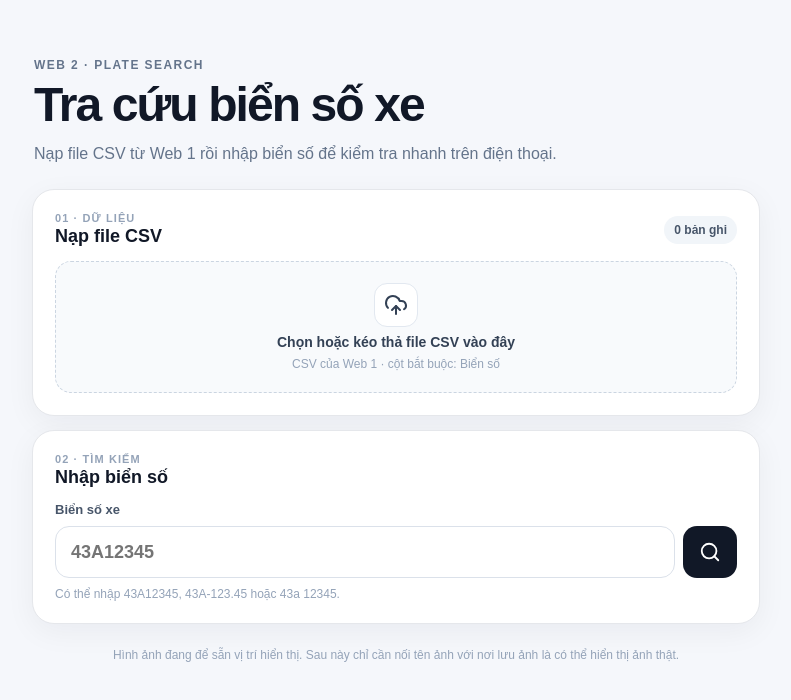
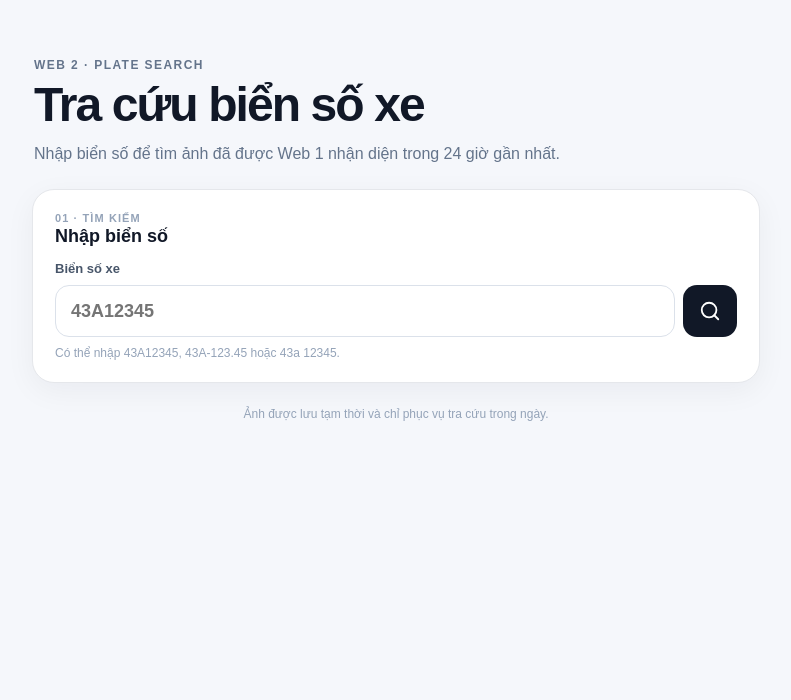
Before and after one commit to BaoNguyen777/web2-plate-search, a Next.js app: page / in a window 1280 px wide. Shown: the top 700 px of the page, without its empty margins (244-1035 px from the left). Built offline with nearby package versions, Linux system fonts and the light colour scheme.

Commit message:
feat: switch web2 from CSV to live plate lookup

```diff
--- a/app/page.tsx
+++ b/app/page.tsx
@@ -1,85 +1,47 @@
 "use client";
 
-import { CheckCircle2, FileSpreadsheet, Image as ImageIcon, Search, UploadCloud, XCircle } from "lucide-react";
-import { ChangeEvent, DragEvent, FormEvent, useMemo, useState } from "react";
+import { CheckCircle2, Image as ImageIcon, LoaderCircle, Search, XCircle } from "lucide-react";
+import { FormEvent, useState } from "react";
 
-type RecordItem = { plate: string; imageName: string; confidence: string; status: string };
+type RecordItem = {
+  id: string;
+  plate: string;
+  imageName: string;
+  confidence: number;
+  status: string;
+  createdAt: string;
+  imageUrl: string | null;
+};
 
 function normalizePlate(value: string) {
   return value.normalize("NFD").replace(/[\u0300-\u036f]/g, "").toUpperCase().replace(/[^A-Z0-9]/g, "");
 }
 
-function parseCsvLine(line: string) {
-  const cells: string[] = [];
-  let cell = "";
-  let quoted = false;
-  for (let i = 0; i < line.length; i += 1) {
-    const char = line[i];
-    const next = line[i + 1];
-    if (char === '"' && quoted && next === '"') { cell += '"'; i += 1; }
-    else if (char === '"') quoted = !quoted;
-    else if (char === "," && !quoted) { cells.push(cell.trim()); cell = ""; }
-    else cell += char;
-  }
-  cells.push(cell.trim());
-  return cells;
-}
-
-function parseCsv(text: string): RecordItem[] {
-  const lines = text.replace(/^\uFEFF/, "").split(/\r?\n/).filter((line) => line.trim());
-  if (lines.length < 2) return [];
-  const headers = parseCsvLine(lines[0]).map((header) => header.trim());
-  const findHeader = (name: string) => headers.findIndex((header) => header.toLowerCase() === name.toLowerCase());
-  const plateIndex = findHeader("Biển số");
-  const imageIndex = findHeader("Tên ảnh");
-  const confidenceIndex = findHeader("Độ tin cậy");
-  const statusIndex = findHeader("Trạng thái");
-  if (plateIndex < 0) return [];
-  return lines.slice(1).map(parseCsvLine).map((cells) => ({
-    plate: cells[plateIndex] ?? "",
-    imageName: imageIndex >= 0 ? cells[imageIndex] ?? "" : "",
-    confidence: confidenceIndex >= 0 ? cells[confidenceIndex] ?? "" : "",
-    status: statusIndex >= 0 ? cells[statusIndex] ?? "" : "",
-  })).filter((item) => normalizePlate(item.plate));
+function formatTime(value: string) {
+  try { return new Intl.DateTimeFormat("vi-VN", { timeZone: "Asia/Ho_Chi_Minh", hour: "2-digit", minute: "2-digit", second: "2-digit", day: "2-digit", month: "2-digit" }).format(new Date(value)); }
+  catch { return value; }
 }
 
 export default function Home() {
   const [query, setQuery] = useState("");
   const [searched, setSearched] = useState(false);
+  const [loading, setLoading] = useState(false);
   const [records, setRecords] = useState<RecordItem[]>([]);
-  const [fileName, setFileName] = useState("");
-  const [fileError, setFileError] = useState("");
+  const [error, setError] = useState("");
 
-  const results = useMemo(() => {
-    const normalized = normalizePlate(query);
-    if (!searched || !normalized) return [];
-    return records.filter((item) => normalizePlate(item.plate) === normalized);
-  }, [query, searched, records]);
-
-  async function loadCsv(file: File) {
-    setFileError("");
-    if (!file.name.toLowerCase().endsWith(".csv")) { setFileError("Vui lòng chọn file CSV."); return; }
+  async function submit(event: FormEvent) {
+    event.preventDefault();
+    const plate = normalizePlate(query);
+    if (!plate) return;
+    setLoading(true); setSearched(true); setError(""); setRecords([]);
     try {
-      const parsed = parseCsv(await file.text());
-      if (!parsed.length) { setFileError("Không đọc được dữ liệu biển số. Hãy kiểm tra cột 'Biển số' trong CSV."); return; }
-      setRecords(parsed); setFileName(file.name); setSearched(false); setQuery("");
-    } catch { setFileError("Không thể đọc file CSV này."); }
-  }
-
-  function handleFileChange(event: ChangeEvent<HTMLInputElement>) {
-    const file = event.target.files?.[0];
-    if (file) void loadCsv(file);
-  }
-
-  function handleDrop(event: DragEvent<HTMLLabelElement>) {
-    event.preventDefault();
-    const file = event.dataTransfer.files?.[0];
-    if (file) void loadCsv(file);
-  }
-
-  function submit(event: FormEvent) {
-    event.preventDefault();
-    setSearched(Boolean(normalizePlate(query)));
+      const response = await fetch(`/api/search?plate=${encodeURIComponent(plate)}`, { cache: "no-store" });
+      const data = await response.json() as { records?: RecordItem[]; error?: string };
+      if (!response.ok) throw new Error(data.error || "Không thể tra cứu.");
+      setRecords(data.records || []);
+    } catch (err) {
+      setError(err instanceof Error ? err.message : "Không thể tra cứu.");
+    } finally { setLoading(false); }
   }
 
   const hasSearch = searched && Boolean(normalizePlate(query));
@@ -89,60 +51,47 @@ export default function Home() {
       <header className="header">
         <p className="eyebrow">Web 2 · Plate Search</p>
         <h1>Tra cứu biển số xe</h1>
-        <p className="subtitle">Nạp file CSV từ Web 1 rồi nhập biển số để kiểm tra nhanh trên điện thoại.</p>
+        <p className="subtitle">Nhập biển số để tìm ảnh đã được Web 1 nhận diện trong 24 giờ gần nhất.</p>
       </header>
 
       <section className="card">
-        <div className="sectionHeading">
-          <div><p className="sectionEyebrow">01 · Dữ liệu</p><h2>Nạp file CSV</h2></div>
-          <span className="recordCount">{records.length} bản ghi</span>
-        </div>
-        <label className="uploadBox" htmlFor="csv-upload" onDragOver={(event) => event.preventDefault()} onDrop={handleDrop}>
-          <input id="csv-upload" type="file" accept=".csv,text/csv" onChange={handleFileChange} hidden />
-          <div className="uploadIcon"><UploadCloud size={24} /></div>
-          <strong>{fileName || "Chọn hoặc kéo thả file CSV vào đây"}</strong>
-          <span>CSV của Web 1 · cột bắt buộc: Biển số</span>
-        </label>
-        {fileError && <p className="fileError">{fileError}</p>}
-        {fileName && !fileError && <div className="loadedFile"><FileSpreadsheet size={18} /><span>{fileName}</span><b>{records.length} biển số</b></div>}
-      </section>
-
-      <section className="card">
-        <div className="sectionHeading"><div><p className="sectionEyebrow">02 · Tìm kiếm</p><h2>Nhập biển số</h2></div></div>
+        <div className="sectionHeading"><div><p className="sectionEyebrow">01 · Tìm kiếm</p><h2>Nhập biển số</h2></div></div>
         <form onSubmit={submit}>
           <label className="label" htmlFor="plate">Biển số xe</label>
           <div className="searchRow">
-            <input id="plate" className="input" value={query} onChange={(event) => { setQuery(event.target.value); setSearched(false); }} placeholder="43a12345" autoCapitalize="characters" autoComplete="off" inputMode="text" />
-            <button className="searchBtn" type="submit" aria-label="Tìm kiếm"><Search size={22} /></button>
+            <input id="plate" className="input" value={query} onChange={(event) => { setQuery(event.target.value); setSearched(false); setError(""); }} placeholder="43a12345" autoCapitalize="characters" autoComplete="off" inputMode="text" />
+            <button className="searchBtn" type="submit" aria-label="Tìm kiếm" disabled={loading}>{loading ? <LoaderCircle size={22} className="spin" /> : <Search size={22} />}</button>
           </div>
           <p className="hint">Có thể nhập 43A12345, 43A-123.45 hoặc 43a 12345.</p>
         </form>
       </section>
 
-      {hasSearch && results.length > 0 && (
+      {hasSearch && loading && <section className="result empty"><div className="resultTop"><div className="icon"><LoaderCircle size={24} className="spin" /></div><div><h2>Đang tìm kiếm</h2><p>Đang kiểm tra dữ liệu trong 24 giờ gần nhất…</p></div></div></section>}
+
+      {hasSearch && !loading && error && <section className="result empty"><div className="resultTop"><div className="icon"><XCircle size={24} /></div><div><h2>Lỗi tra cứu</h2><p>{error}</p></div></div></section>}
+
+      {hasSearch && !loading && !error && records.length > 0 && (
         <section className="result success">
-          <div className="resultTop"><div className="icon"><CheckCircle2 size={24} /></div><div><h2>Có biển số trong dữ liệu</h2><p>Tìm thấy {results.length} bản ghi phù hợp.</p></div></div>
-          {results.map((result, index) => (
-            <div className="matchCard" key={`${result.plate}-${result.imageName}-${index}`}>
+          <div className="resultTop"><div className="icon"><CheckCircle2 size={24} /></div><div><h2>Có biển số trong dữ liệu</h2><p>Tìm thấy {records.length} ảnh phù hợp.</p></div></div>
+          {records.map((result) => (
+            <article className="matchCard" key={result.id}>
               <div className="plate">{result.plate}</div>
               <div className="details">
-                <div><span>Độ tin cậy</span><strong>{result.confidence || "—"}</strong></div>
-                <div><span>Trạng thái</span><strong>{result.status || "—"}</strong></div>
-                <div><span>Tên ảnh</span><strong>{result.imageName || "—"}</strong></div>
+                <div><span>Độ tin cậy</span><strong>{(Number(result.confidence || 0) * 100).toFixed(1)}%</strong></div>
+                <div><span>Thời gian</span><strong>{formatTime(result.createdAt)}</strong></div>
+                <div><span>Trạng thái</span><strong>{result.status || "Đã nhận diện"}</strong></div>
               </div>
-              <div className="imageSlot"><div><ImageIcon size={28} /><div>Hình ảnh biển số sẽ hiển thị ở đây</div><small>{result.imageName || "Chưa có ảnh"}</small></div></div>
-            </div>
+              {result.imageUrl ? <img className="resultImage" src={result.imageUrl} alt={`Ảnh biển số ${result.plate}`} /> : <div className="imageSlot"><div><ImageIcon size={28} /><div>Không lấy được ảnh</div><small>{result.imageName}</small></div></div>}
+            </article>
           ))}
         </section>
       )}
 
-      {hasSearch && results.length === 0 && (
-        <section className="result empty">
-          <div className="resultTop"><div className="icon"><XCircle size={24} /></div><div><h2>Không có biển số</h2><p>Không tìm thấy biển số <strong>{query.toUpperCase()}</strong> trong dữ liệu.</p></div></div>
-        </section>
+      {hasSearch && !loading && !error && records.length === 0 && (
+        <section className="result empty"><div className="resultTop"><div className="icon"><XCircle size={24} /></div><div><h2>Không có biển số</h2><p>Không tìm thấy <strong>{query.toUpperCase()}</strong> trong dữ liệu 24 giờ gần nhất.</p></div></div></section>
       )}
 
-      <p className="footerNote">Hình ảnh đang để sẵn vị trí hiển thị. Sau này chỉ cần nối tên ảnh với nơi lưu ảnh là có thể hiển thị ảnh thật.</p>
+      <p className="footerNote">Ảnh được lưu tạm thời và chỉ phục vụ tra cứu trong ngày.</p>
     </main>
   );
 }
```
